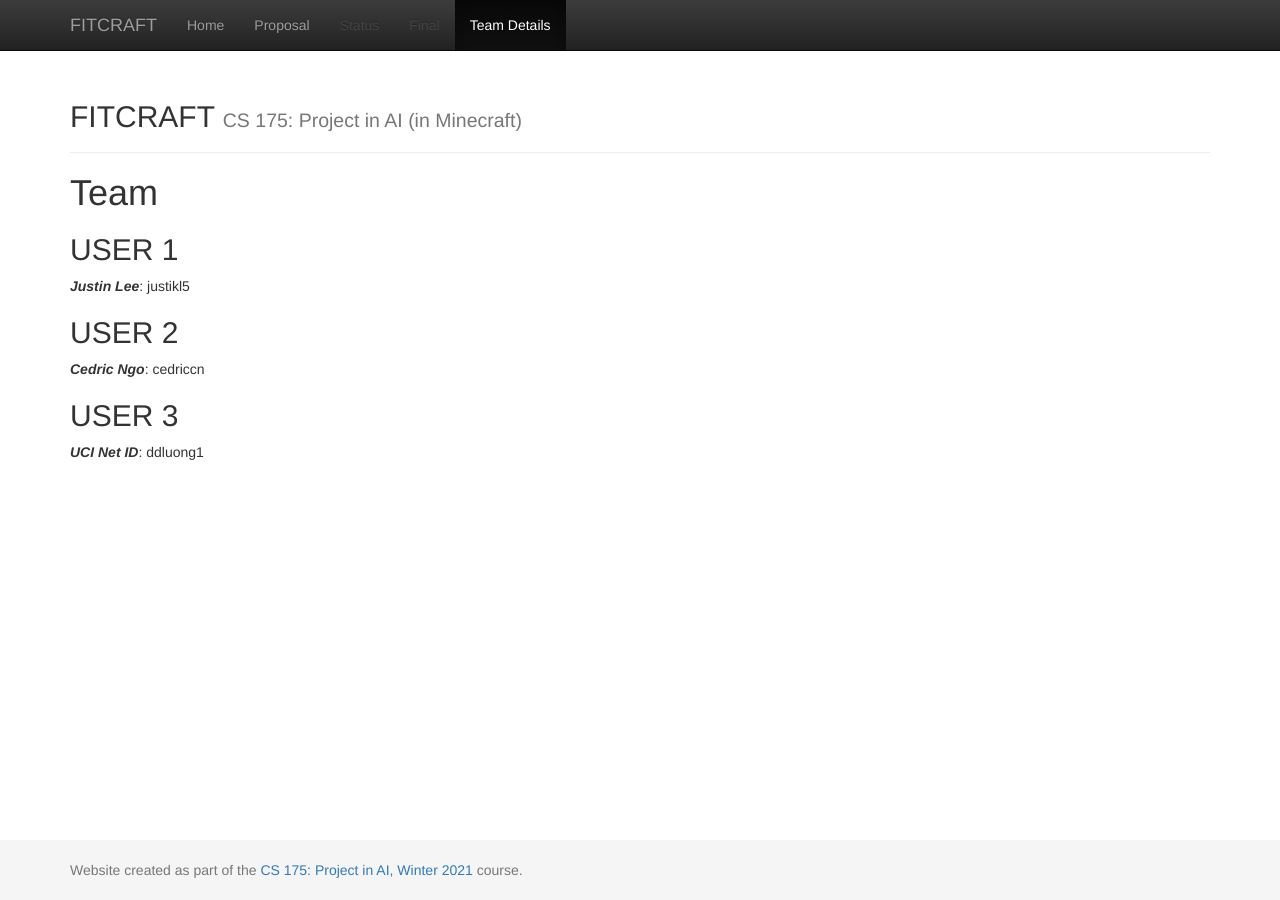
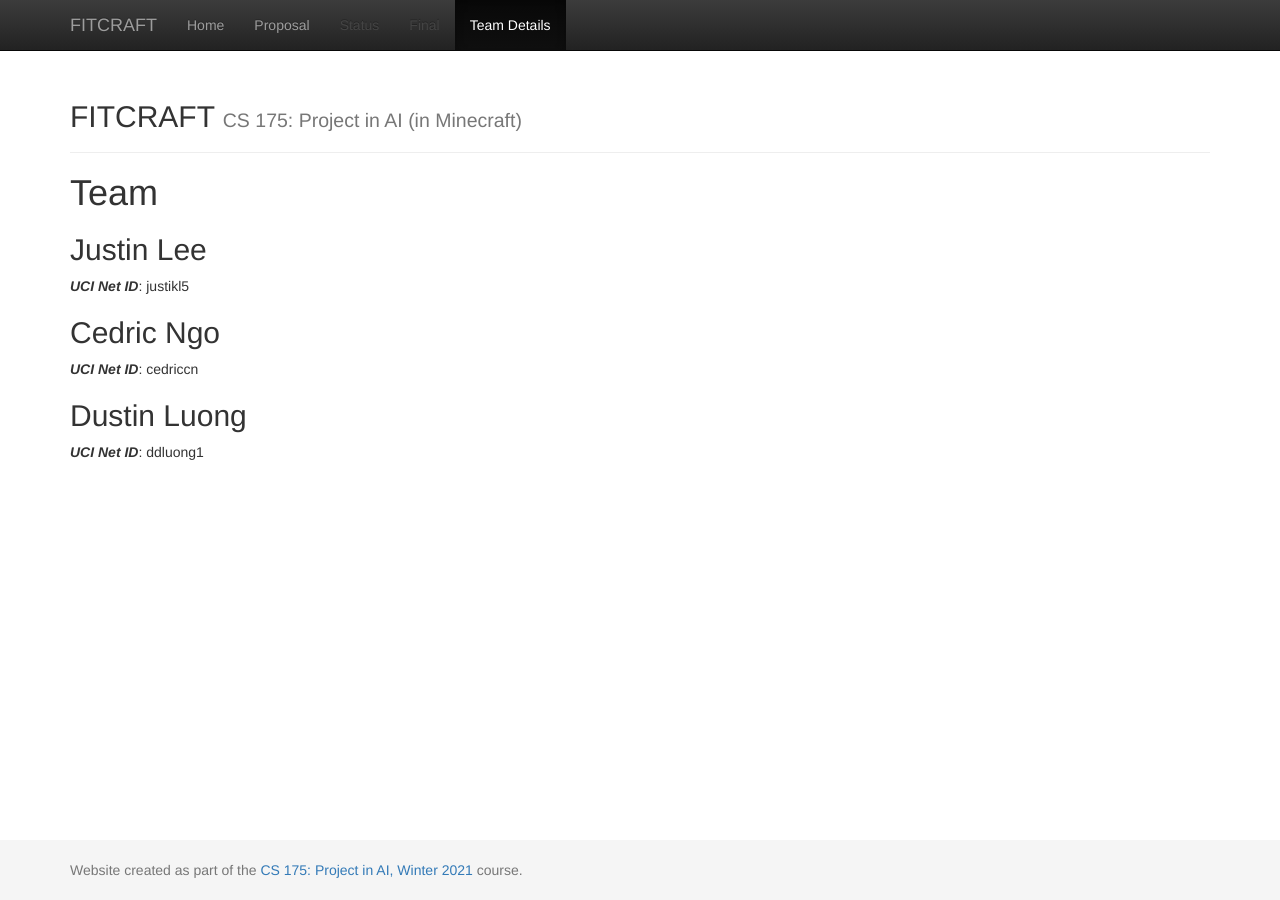
Before and after one commit to j-lee-88/FITCRAFT, a Jekyll site: the page built from docs/team.md, in a window 1280 px wide. Built offline with Jekyll 4.4.1, drawn with Linux system fonts in a browser that asks for light colours.

Commit message:
Update team.md

```diff
--- a/docs/team.md
+++ b/docs/team.md
@@ -6,11 +6,11 @@ title:  Team
 # {{ page.title }}
 
 
-## USER 1
-***Justin Lee***: justikl5
+## Justin Lee
+***UCI Net ID***: justikl5
 
-## USER 2
-***Cedric Ngo***: cedriccn
+## Cedric Ngo
+***UCI Net ID***: cedriccn
 
-## USER 3
+## Dustin Luong
 ***UCI Net ID***: ddluong1
```
